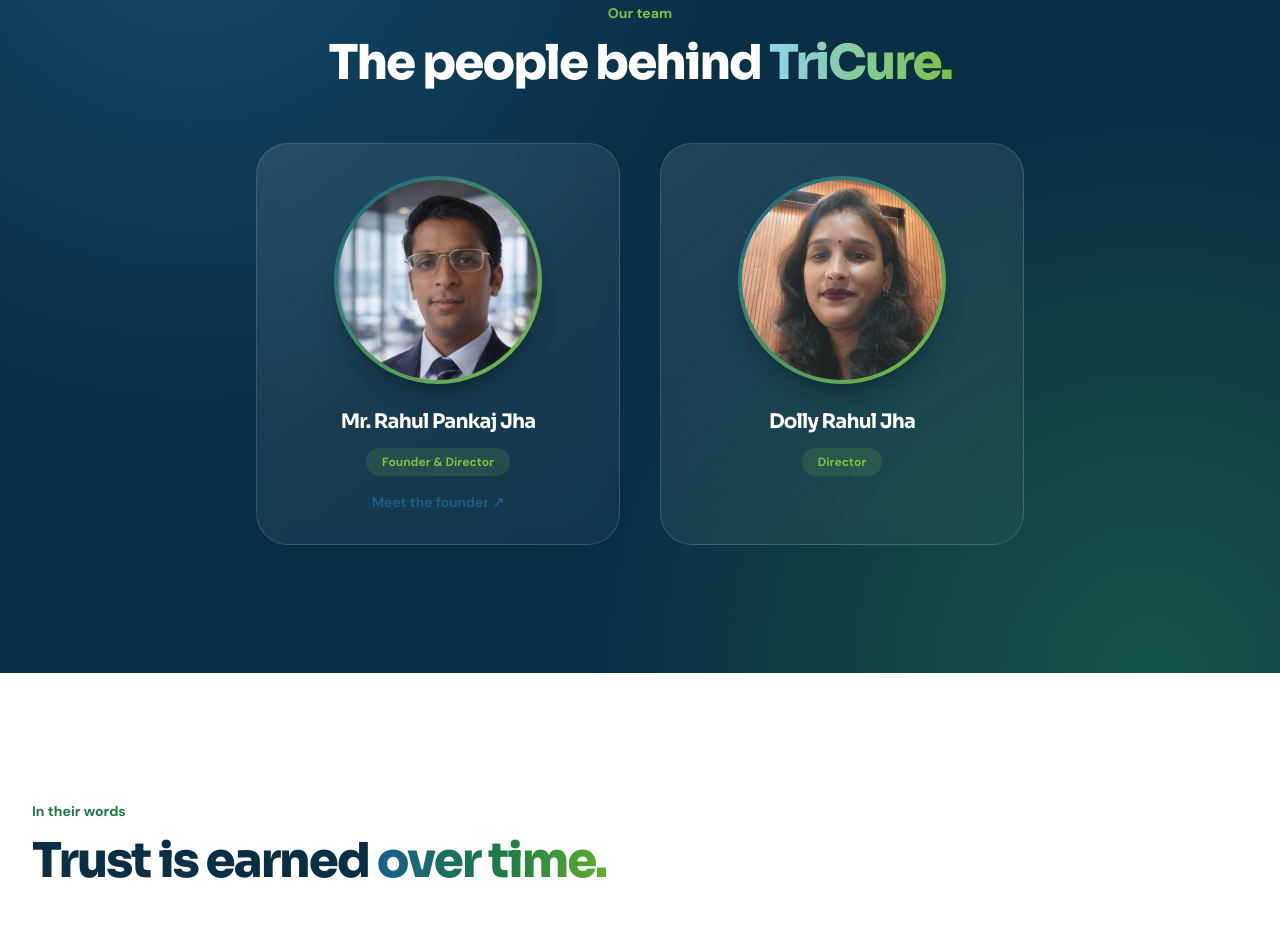
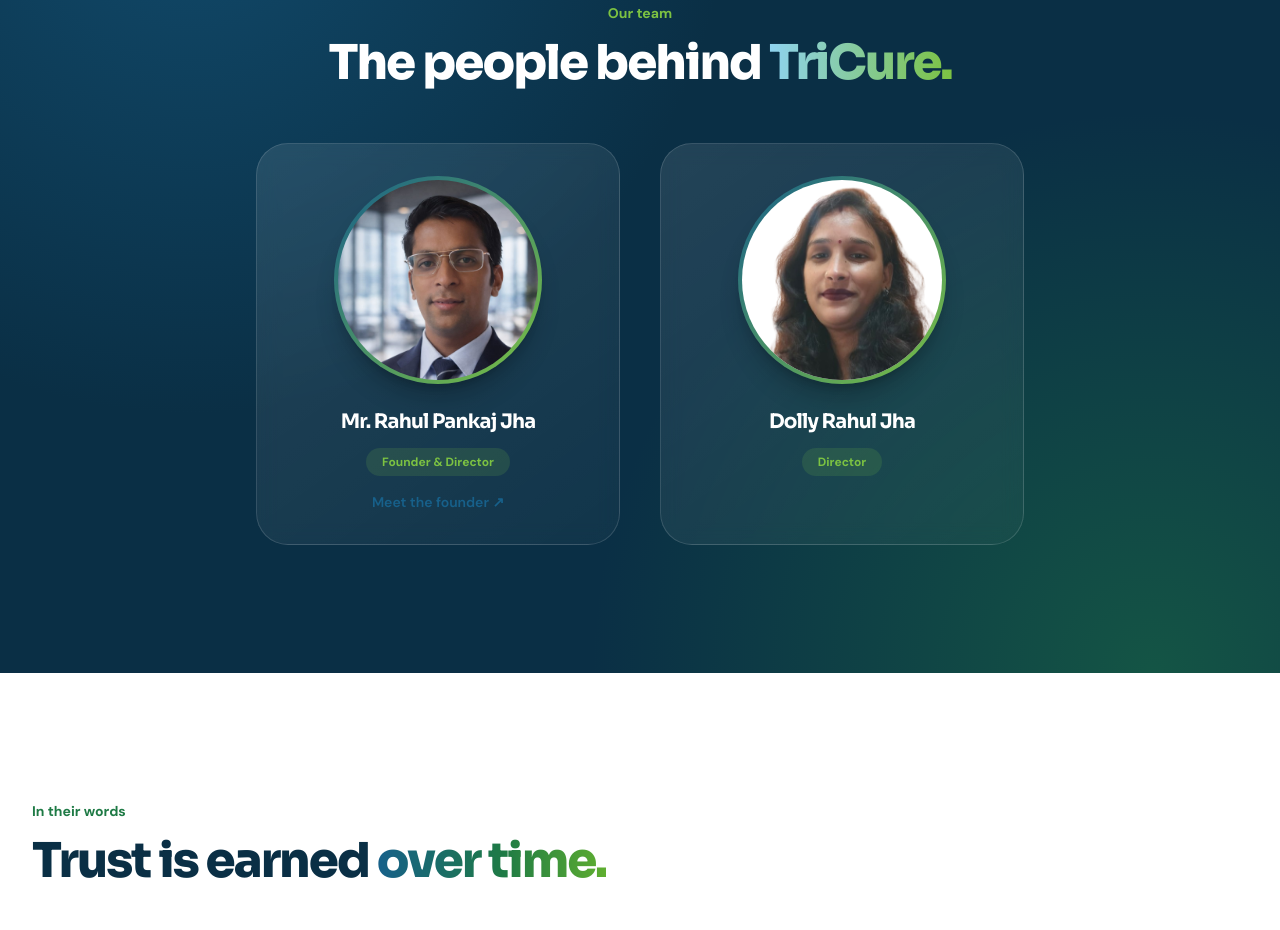
Before and after one commit to KashishSareen/TriCureHealthcare, a plain HTML site: page index.html in a window 1280 px wide. Shown: the part 8015-8945 px from the top of the page. Drawn offline with nearby package versions, Linux system fonts and the light colour scheme.

Commit message:
change bg of image

```diff
--- a/index.html
+++ b/index.html
@@ -727,7 +727,7 @@
             </div>
             <div class="glass group flex flex-col items-center rounded-[2rem] p-8 text-center" data-aos="fade-up" data-aos-delay="100">
               <div class="ring-g w-44 rounded-full p-[4px] shadow-xl shadow-black/20 sm:w-52">
-                <img src="images/dolly_rahul_jha.jpeg" alt="Director" class="aspect-square w-full rounded-full object-cover transition duration-500 group-hover:scale-[1.04]" onerror="this.parentElement.outerHTML='&lt;div class=&quot;core flex aspect-square w-44 items-center justify-center rounded-full font-display text-5xl font-bold text-white shadow-xl shadow-black/20 sm:w-52&quot;&gt;D&lt;/div&gt;'" />
+                <img src="images/dolly_rahul_jha.png" alt="Director" class="aspect-square w-full rounded-full bg-white object-cover transition duration-500 group-hover:scale-[1.04]" onerror="this.parentElement.outerHTML='&lt;div class=&quot;core flex aspect-square w-44 items-center justify-center rounded-full font-display text-5xl font-bold text-white shadow-xl shadow-black/20 sm:w-52&quot;&gt;D&lt;/div&gt;'" />
               </div>
               <h3 class="display mt-6 text-xl font-bold">Dolly Rahul Jha</h3>
               <span class="mt-3 inline-block rounded-full bg-lime/15 px-4 py-1.5 text-xs font-bold text-lime">Director</span>
```
Also changed, not shown: images/dolly_rahul_jha.jpeg (deleted), images/dolly_rahul_jha.png (added).
